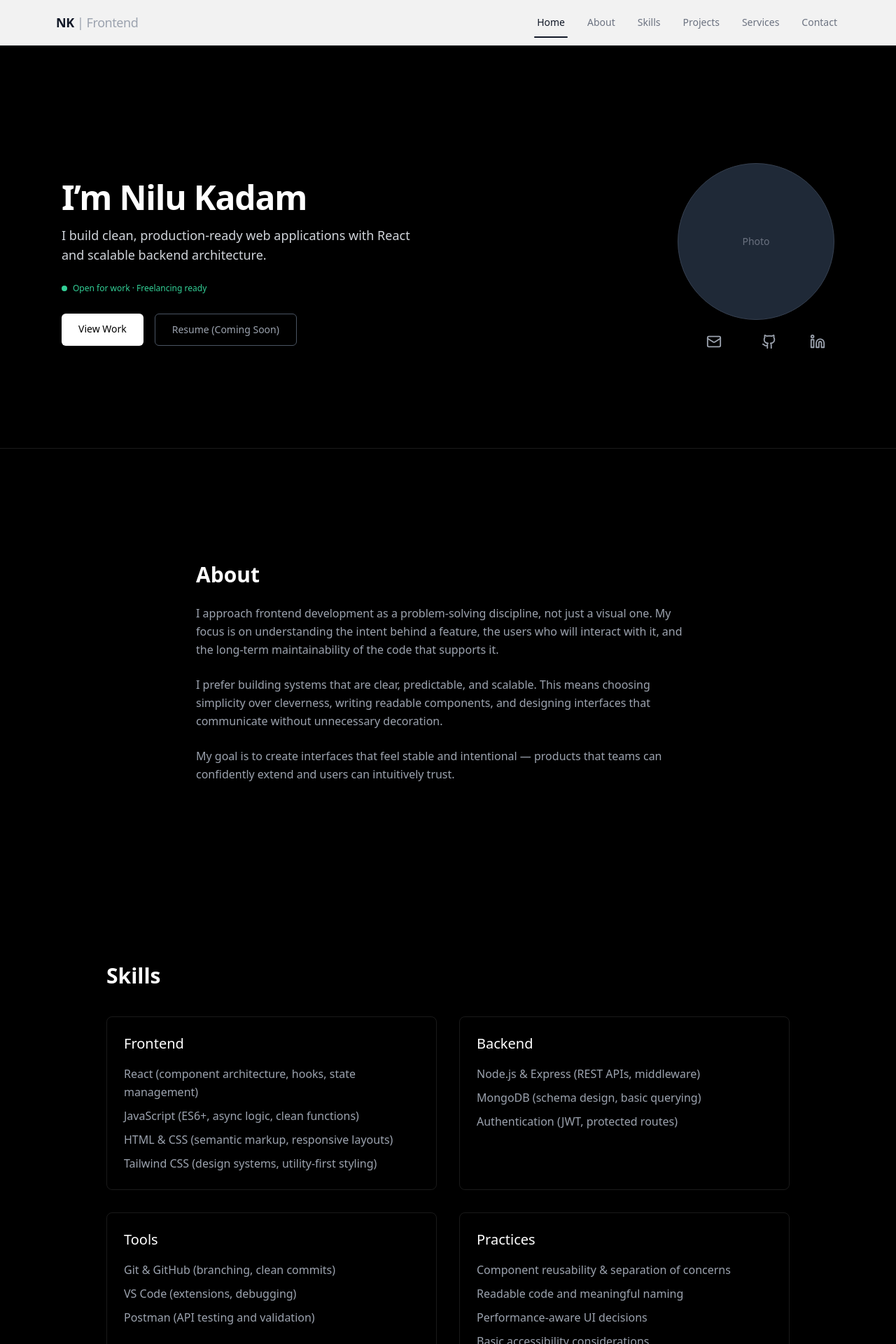
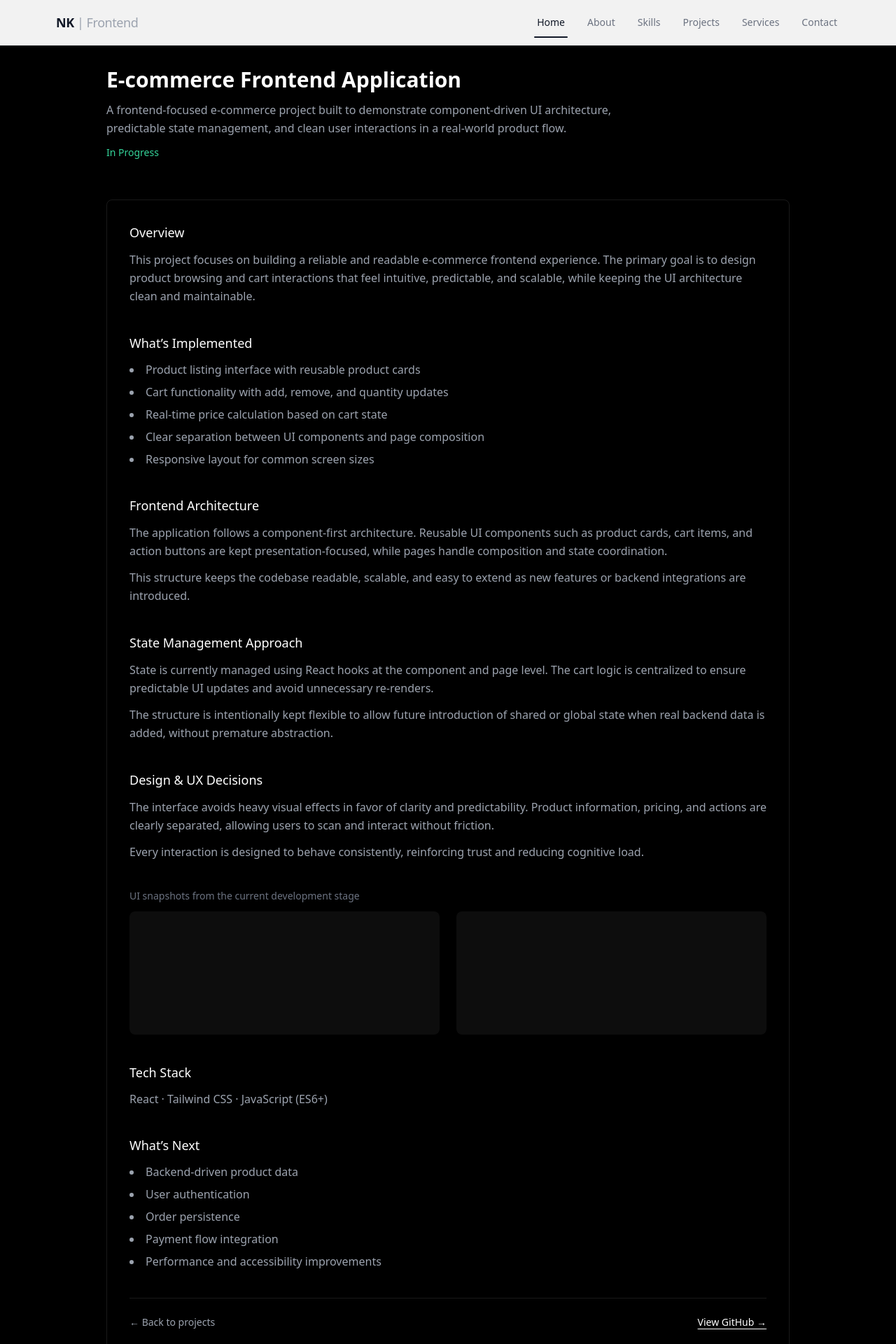
Before and after one commit to nilukadam/My-Portfolio, a React (Vite) app: page /projects/ecommerce in a window 1280 px wide. Shown: the top 1920 px of the page at 70% size. Built offline with nearby package versions, Linux system fonts and the light colour scheme.

Commit message:
improve projects section and add project detail pages

```diff
--- a/package.json
+++ b/package.json
@@ -13,7 +13,8 @@
     "framer-motion": "^12.23.26",
     "lucide-react": "^0.562.0",
     "react": "^19.2.0",
-    "react-dom": "^19.2.0"
+    "react-dom": "^19.2.0",
+    "react-router-dom": "^7.12.0"
   },
   "devDependencies": {
     "@eslint/js": "^9.39.1",
--- a/src/App.jsx
+++ b/src/App.jsx
@@ -1,3 +1,5 @@
+import { BrowserRouter as Router, Routes, Route } from "react-router-dom";
+
 import PageLayout from "./components/layout/PageLayout";
 import AboutSection from "./features/about/AboutSection";
 import ContactSection from "./features/contact/ContactSection";
@@ -6,18 +8,41 @@ import FeaturedProject from "./features/projects/FeaturedProject";
 import ProjectsOverview from "./features/projects/ProjectOverview";
 import ServicesSection from "./features/services/ServicesSection";
 import SkillsSection from "./features/skills/SkillsSection";
+import EcommerceProject from "./features/projects/EcommerceProjects";
+
+function HomePage() {
+  return (
+    <>
+      <HeroSection />
+      <AboutSection />
+      <SkillsSection />
+      <ProjectsOverview />
+      <ServicesSection />
+      <ContactSection />
+    </>
+  );
+}
 
 function App() {
   return (
-    <PageLayout>
-      <HeroSection/>
-      <AboutSection/>
-      <SkillsSection/>
-      <FeaturedProject/>
-      <ProjectsOverview/>
-      <ServicesSection/>
-      <ContactSection/>
-    </PageLayout>
+    <Router>
+      <PageLayout>
+        <Routes>
+          {/* Home (scroll-based landing page) */}
+          <Route path="/" element={<HomePage />} />
+
+          {/* Featured Project (dedicated page) */}
+          <Route
+            path="/projects/featured"
+            element={<FeaturedProject />}
+          />
+          <Route
+          path="/projects/ecommerce"
+          element={<EcommerceProject/>}
+          />
+        </Routes>
+      </PageLayout>
+    </Router>
   );
 }
 
--- /dev/null
+++ b/src/features/projects/EcommerceProjects.jsx
@@ -0,0 +1,184 @@
+/*
+  EcommerceProject
+  Purpose:
+  - Demonstrate real-world frontend problem solving
+  - Showcase UI architecture, state handling, and UX clarity
+  - Build trust through honest, in-progress work
+*/
+
+import { Link } from "react-router-dom";
+import { useEffect } from "react";
+
+const EcommerceProject = () => {
+  useEffect(() => {
+  window.scrollTo(0, 0);
+}, []);
+
+  return (
+    <section
+      className="py-24 min-h-screen"
+      aria-labelledby="ecommerce-project-heading"
+    >
+      <div className="max-w-5xl mx-auto px-6 space-y-14">
+        {/* Page Header */}
+        <header className="space-y-3">
+          <h1
+            id="ecommerce-project-heading"
+            className="text-3xl font-semibold text-white"
+          >
+            E-commerce Frontend Application
+          </h1>
+
+          <p className="text-gray-400 max-w-3xl leading-relaxed">
+            A frontend-focused e-commerce project built to demonstrate
+            component-driven UI architecture, predictable state management,
+            and clean user interactions in a real-world product flow.
+          </p>
+
+          <span className="inline-block text-sm text-emerald-400">
+            In Progress
+          </span>
+        </header>
+
+        {/* Main Content */}
+        <div className="border border-white/10 rounded-lg p-8 space-y-10">
+          {/* Overview */}
+          <section>
+            <h2 className="text-lg font-medium text-white mb-3">
+              Overview
+            </h2>
+            <p className="text-gray-400 leading-relaxed">
+              This project focuses on building a reliable and readable
+              e-commerce frontend experience. The primary goal is to design
+              product browsing and cart interactions that feel intuitive,
+              predictable, and scalable, while keeping the UI architecture
+              clean and maintainable.
+            </p>
+          </section>
+
+          {/* What’s Implemented */}
+          <section>
+            <h2 className="text-lg font-medium text-white mb-3">
+              What’s Implemented
+            </h2>
+            <ul className="list-disc list-inside space-y-2 text-gray-400">
+              <li>Product listing interface with reusable product cards</li>
+              <li>Cart functionality with add, remove, and quantity updates</li>
+              <li>Real-time price calculation based on cart state</li>
+              <li>Clear separation between UI components and page composition</li>
+              <li>Responsive layout for common screen sizes</li>
+            </ul>
+          </section>
+
+          {/* Frontend Architecture */}
+          <section>
+            <h2 className="text-lg font-medium text-white mb-3">
+              Frontend Architecture
+            </h2>
+            <p className="text-gray-400 leading-relaxed">
+              The application follows a component-first architecture.
+              Reusable UI components such as product cards, cart items,
+              and action buttons are kept presentation-focused, while
+              pages handle composition and state coordination.
+            </p>
+            <p className="text-gray-400 leading-relaxed mt-3">
+              This structure keeps the codebase readable, scalable, and
+              easy to extend as new features or backend integrations
+              are introduced.
+            </p>
+          </section>
+
+          {/* State Management */}
+          <section>
+            <h2 className="text-lg font-medium text-white mb-3">
+              State Management Approach
+            </h2>
+            <p className="text-gray-400 leading-relaxed">
+              State is currently managed using React hooks at the component
+              and page level. The cart logic is centralized to ensure
+              predictable UI updates and avoid unnecessary re-renders.
+            </p>
+            <p className="text-gray-400 leading-relaxed mt-3">
+              The structure is intentionally kept flexible to allow future
+              introduction of shared or global state when real backend
+              data is added, without premature abstraction.
+            </p>
+          </section>
+
+          {/* Design & UX Decisions */}
+          <section>
+            <h2 className="text-lg font-medium text-white mb-3">
+              Design & UX Decisions
+            </h2>
+            <p className="text-gray-400 leading-relaxed">
+              The interface avoids heavy visual effects in favor of
+              clarity and predictability. Product information, pricing,
+              and actions are clearly separated, allowing users to scan
+              and interact without friction.
+            </p>
+            <p className="text-gray-400 leading-relaxed mt-3">
+              Every interaction is designed to behave consistently,
+              reinforcing trust and reducing cognitive load.
+            </p>
+          </section>
+
+          {/* Screenshots */}
+          <section>
+            <p className="text-sm text-gray-500 mb-3">
+              UI snapshots from the current development stage
+            </p>
+            <div className="grid grid-cols-1 md:grid-cols-2 gap-6">
+              <div className="h-44 bg-white/5 rounded-lg" />
+              <div className="h-44 bg-white/5 rounded-lg" />
+            </div>
+          </section>
+
+          {/* Tech Stack */}
+          <section>
+            <h2 className="text-lg font-medium text-white mb-3">
+              Tech Stack
+            </h2>
+            <p className="text-gray-400">
+              React · Tailwind CSS · JavaScript (ES6+)
+            </p>
+          </section>
+
+          {/* What’s Next */}
+          <section>
+            <h2 className="text-lg font-medium text-white mb-3">
+              What’s Next
+            </h2>
+            <ul className="list-disc list-inside space-y-2 text-gray-400">
+              <li>Backend-driven product data</li>
+              <li>User authentication</li>
+              <li>Order persistence</li>
+              <li>Payment flow integration</li>
+              <li>Performance and accessibility improvements</li>
+            </ul>
+          </section>
+
+          {/* Footer Navigation */}
+          <div className="flex items-center justify-between pt-6 border-t border-white/10">
+            <Link
+              to="/#projects"
+              className="text-sm text-gray-400 hover:text-white"
+            >
+              ← Back to projects
+            </Link>
+
+            <a
+            href="https://github.com/yourusername/ecommerce-frontend"
+            target="_blank"
+            rel="noreferrer"
+            className="text-sm text-white underline underline-offset-4"
+            >
+              View GitHub →
+            </a>
+          </div>
+        </div>
+      </div>
+    </section>
+  );
+};
+
+export default EcommerceProject;
--- a/src/features/projects/FeaturedProject.jsx
+++ b/src/features/projects/FeaturedProject.jsx
@@ -6,27 +6,41 @@
   - Build trust through honesty
 */
 
+import { Link } from "react-router-dom";
+import { useEffect } from "react";
+
 const FeaturedProject = () => {
+  useEffect(() => {
+  window.scrollTo(0, 0);
+}, []);
+
   return (
     <section
-        className="py-24"
+      className="py-24 min-h-screen"
       aria-labelledby="project-heading"
     >
-        <div className="max-w-5xl mx-auto px-6">
-          {/* Section Heading */}
-          <h2
+      <div className="max-w-5xl mx-auto px-6 space-y-12">
+        {/* Page Heading */}
+        <header>
+          <h1
             id="project-heading"
-            className="text-3xl font-semibold text-white mb-10"
+            className="text-3xl font-semibold text-white"
           >
-            Featured Project
-          </h2>
+            Project Deep Dive
+          </h1>
 
+          <p className="mt-2 text-gray-400">
+            A closer look at an actively developed frontend applications
+          </p>
+        </header>
+
+        {/* Project Card */}
         <div className="border border-white/10 rounded-lg p-8 space-y-8">
           {/* Project Header */}
           <div>
-              <h3 className="text-2xl font-medium text-white">
+            <h2 className="text-2xl font-medium text-white">
               Quora-Style Q&A Platform
-              </h3>
+            </h2>
             <span className="inline-block mt-2 text-sm text-emerald-400">
               In Progress
             </span>
@@ -34,9 +48,9 @@ const FeaturedProject = () => {
 
           {/* Problem Statement */}
           <div>
-              <h4 className="text-lg font-medium text-white mb-2">
+            <h3 className="text-lg font-medium text-white mb-2">
               Problem
-              </h4>
+            </h3>
             <p className="text-gray-400 leading-relaxed">
               The goal of this project is to build a question-and-answer
               platform with a clean, readable UI and a scalable frontend
@@ -47,9 +61,9 @@ const FeaturedProject = () => {
 
           {/* Built So Far */}
           <div>
-              <h4 className="text-lg font-medium text-white mb-2">
+            <h3 className="text-lg font-medium text-white mb-2">
               What’s Built So Far
-              </h4>
+            </h3>
             <ul className="list-disc list-inside space-y-2 text-gray-400">
               <li>Global layout with persistent navigation</li>
               <li>Home feed with question and answer cards</li>
@@ -60,9 +74,9 @@ const FeaturedProject = () => {
 
           {/* Architecture */}
           <div>
-              <h4 className="text-lg font-medium text-white mb-2">
+            <h3 className="text-lg font-medium text-white mb-2">
               Frontend Architecture
-              </h4>
+            </h3>
             <p className="text-gray-400 leading-relaxed">
               The application is structured around feature-based folders.
               Each major feature owns its components, styles, and logic.
@@ -73,9 +87,9 @@ const FeaturedProject = () => {
 
           {/* State Management */}
           <div>
-              <h4 className="text-lg font-medium text-white mb-2">
+            <h3 className="text-lg font-medium text-white mb-2">
               State Management
-              </h4>
+            </h3>
             <p className="text-gray-400 leading-relaxed">
               Local component state is currently managed using React hooks.
               The structure is prepared for introducing shared state
@@ -86,9 +100,9 @@ const FeaturedProject = () => {
 
           {/* Design Decisions */}
           <div>
-              <h4 className="text-lg font-medium text-white mb-2">
+            <h3 className="text-lg font-medium text-white mb-2">
               Design Decisions
-              </h4>
+            </h3>
             <p className="text-gray-400 leading-relaxed">
               The UI intentionally avoids heavy graphics and animations.
               The emphasis is on readability, spacing, and predictable
@@ -96,17 +110,47 @@ const FeaturedProject = () => {
             </p>
           </div>
 
+          {/* Screenshots */}
+          <div>
+            <p className="text-sm text-gray-500 mb-3">
+              UI snapshots from the current development stage
+            </p>
+            <div className="grid grid-cols-1 md:grid-cols-2 gap-6">
+              <div className="h-40 bg-white/5 rounded-lg" />
+              <div className="h-40 bg-white/5 rounded-lg" />
+            </div>
+          </div>
+
           {/* What’s Next */}
           <div>
-              <h4 className="text-lg font-medium text-white mb-2">
+            <h3 className="text-lg font-medium text-white mb-2">
               What’s Next
-              </h4>
+            </h3>
             <ul className="list-disc list-inside space-y-2 text-gray-400">
               <li>User authentication and protected routes</li>
               <li>Dynamic data integration</li>
               <li>Answer interactions (upvotes, comments)</li>
               <li>Performance and accessibility improvements</li>
             </ul>
+          </div>
+
+          {/* Footer Actions */}
+          <div className="flex items-center justify-between pt-6 border-t border-white/10">
+            <Link
+              to="/#projects"
+              className="text-sm text-gray-400 hover:text-white"
+            >
+              ← Back to projects
+            </Link>
+
+            <a
+              href="https://github.com/yourusername/quora-style-platform"
+              target="_blank"
+              rel="noreferrer"
+              className="text-sm text-white underline underline-offset-4"
+            >
+              View GitHub →
+            </a>
           </div>
         </div>
       </div>
--- a/src/features/projects/ProjectOverview.jsx
+++ b/src/features/projects/ProjectOverview.jsx
@@ -1,33 +1,27 @@
-/*
-  ProjectsOverview
-  Purpose:
-  - Show additional ongoing projects
-  - Provide breadth without deep detail
-*/
-
 import ProjectCard from "./ProjectCard";
 
 const projects = [
   {
     title: "E-commerce Frontend",
-    description:
-      "An ongoing frontend-focused e-commerce interface with product listing, cart flow, and responsive layout. The emphasis is on reusable components and predictable UI behavior.",
+    description: "A frontend-focused e-commerce application demonstrating product listing, cart interactions, and predictable UI state updates.",
     tech: "React, Tailwind CSS, JavaScript",
     status: "In Progress",
+    href: "/projects/ecommerce",
   },
   {
     title: "Quora-Style Q&A Platform",
     description:
-      "A question-and-answer platform prototype focused on content readability, navigation flow, and scalable component structure.",
+      "A question-and-answer platform prototype focused on content readability and scalable component structure.",
     tech: "React, Tailwind CSS, React Router",
     status: "In Progress",
+    href: "/projects/featured",
   },
 ];
 
 const ProjectsOverview = () => {
   return (
     <section
-    id="projects"
+      id="projects"
       className="py-24 min-h-[80vh] flex items-center"
       aria-labelledby="projects-overview-heading"
     >
@@ -36,18 +30,17 @@ const ProjectsOverview = () => {
           id="projects-overview-heading"
           className="text-3xl font-semibold text-white mb-10"
         >
-          Other Projects
+          Additional Projects
         </h2>
+
+        <p className="mt-2 mb-10 text-gray-400 max-w-2xl">
+           Selected projects showcasing frontend architecture, UI clarity,
+           and real-world interaction patterns.
+        </p>
 
         <div className="grid grid-cols-1 md:grid-cols-2 gap-8">
           {projects.map((project) => (
-            <ProjectCard
-              key={project.title}
-              title={project.title}
-              description={project.description}
-              tech={project.tech}
-              status={project.status}
-            />
+            <ProjectCard key={project.title} {...project} />
           ))}
         </div>
       </div>
```
Also changed, not shown: src/features/projects/ProjectCard.jsx (+18 -9 lines), 1 other file (tests, documents, lock files or other folders). Lines whose indentation alone changed are shown as unchanged.
